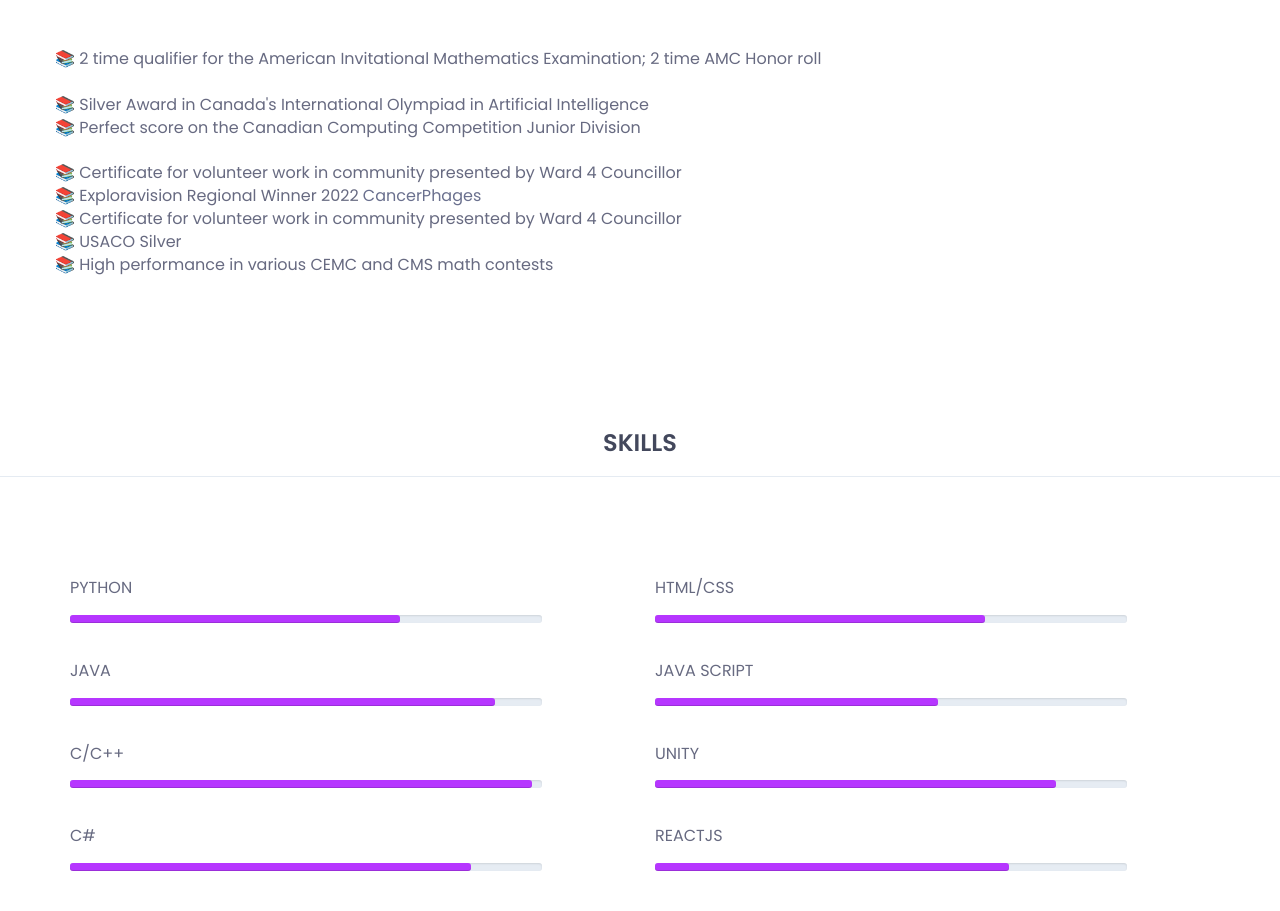
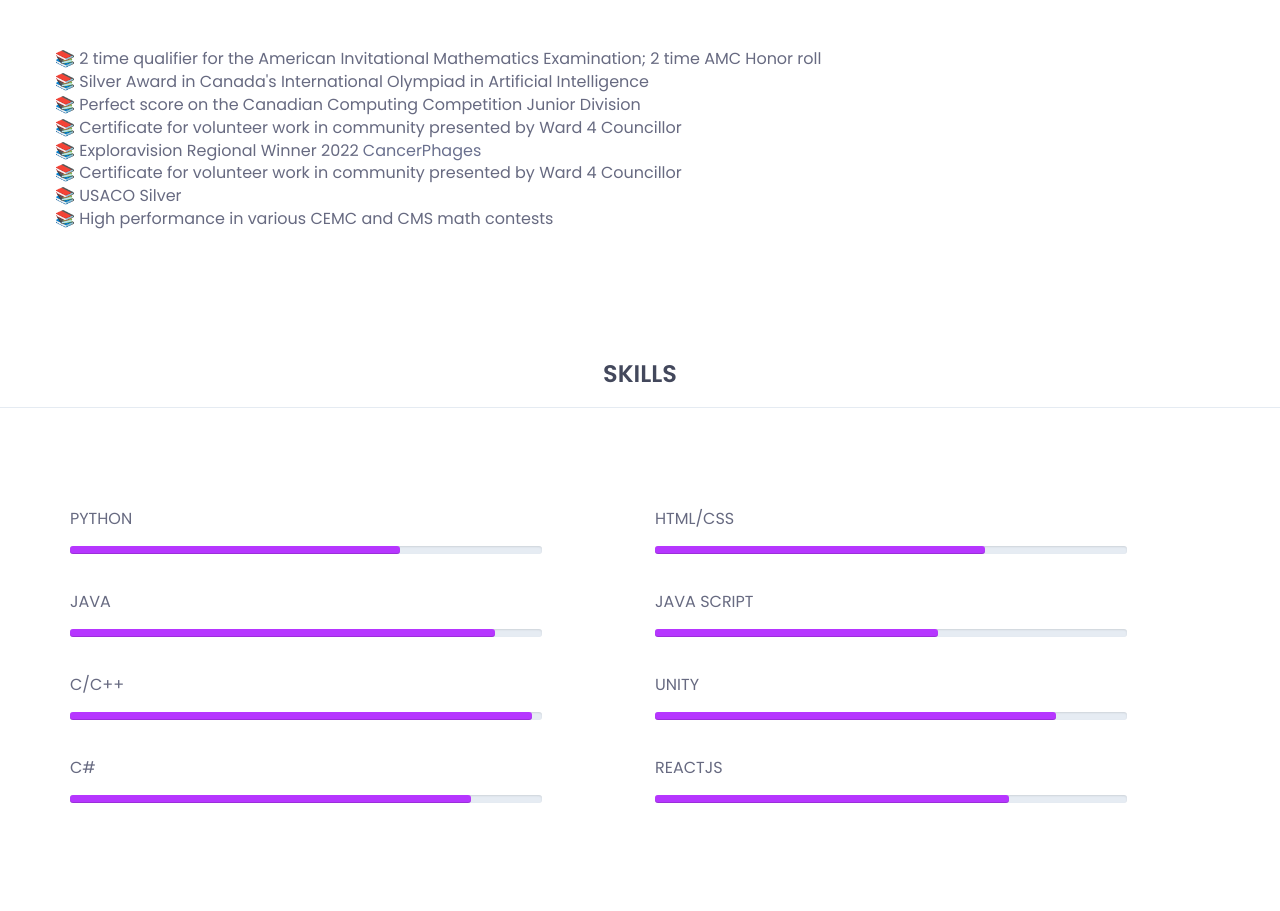
Before and after one commit to acise03/acise.club, a plain HTML site: page index.html in a window 1280 px wide. Shown: the part 2140-3051 px from the top of the page. Drawn offline with nearby package versions, Linux system fonts and the light colour scheme.

Commit message:
Update index.html

```diff
--- a/index.html
+++ b/index.html
@@ -213,15 +213,15 @@
 					<div class="timeline">
 						<div class="timeline-content">
 							<ul>
-								<li>📚 2 time qualifier for the American Invitational Mathematics Examination; 2 time AMC Honor roll</li><br>
+								<li>📚 2 time qualifier for the American Invitational Mathematics Examination; 2 time AMC Honor roll</li>
 								<li>📚 Silver Award in Canada's International Olympiad in Artificial Intelligence</li>
-								<li>📚 Perfect score on the Canadian Computing Competition Junior Division</li><br>
+								<li>📚 Perfect score on the Canadian Computing Competition Junior Division</li>
 								<li>📚 Certificate for volunteer work in community presented by Ward 4 Councillor</li>
-								<li>📚 Exploravision Regional Winner 2022 <a href="https://linktr.ee/cancerphage">CancerPhages</a></li>
+								<li>📚 Exploravision Regional Winner 2022 <u><a href="https://linktr.ee/cancerphage">CancerPhages</a></li></u>
 								<li>📚 Certificate for volunteer work in community presented by Ward 4 Councillor</li>
 								<li>📚 USACO Silver</li>
 								<li>📚 High performance in various CEMC and CMS math contests</li>
-								<br>
+
 							</ul>
 
 						</div><!--/.timeline-content-->
```
